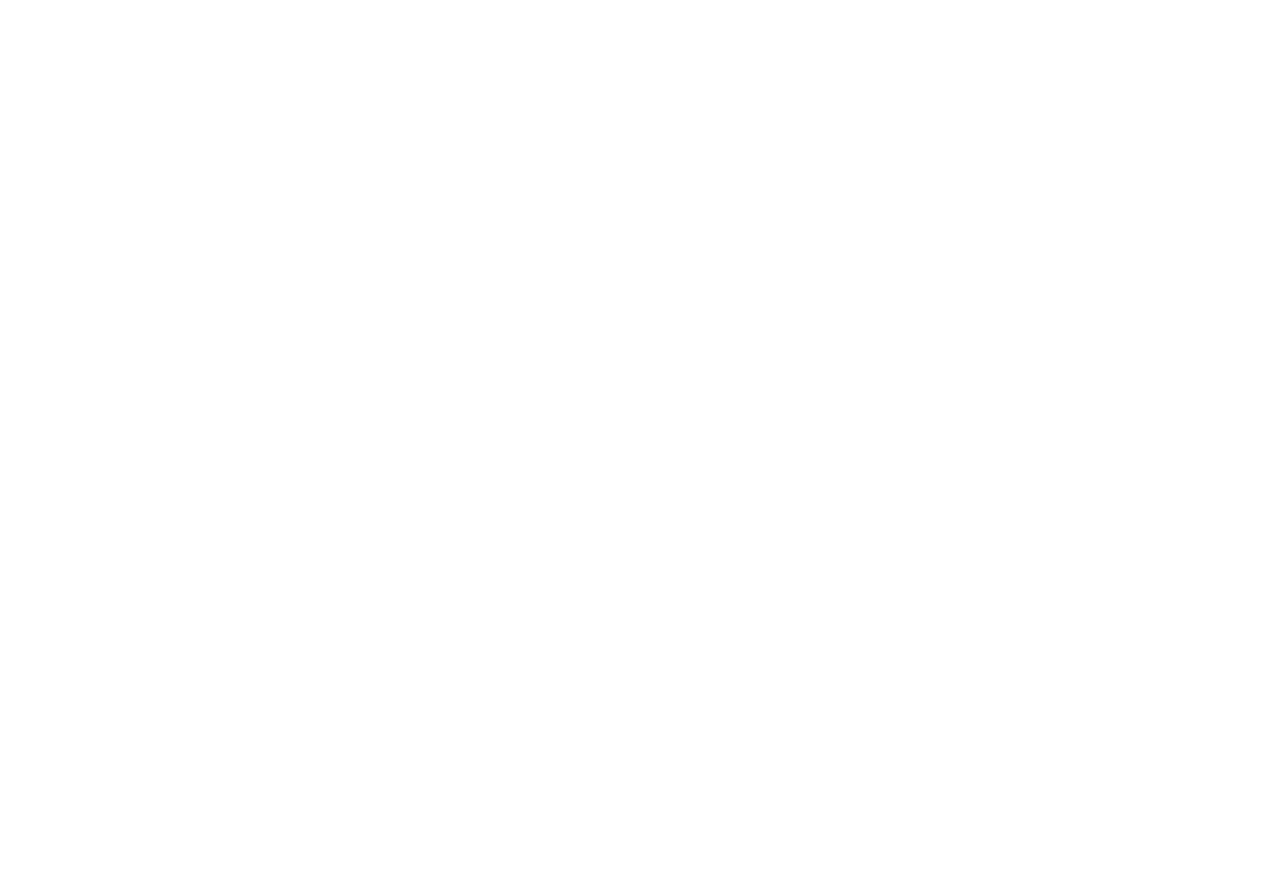
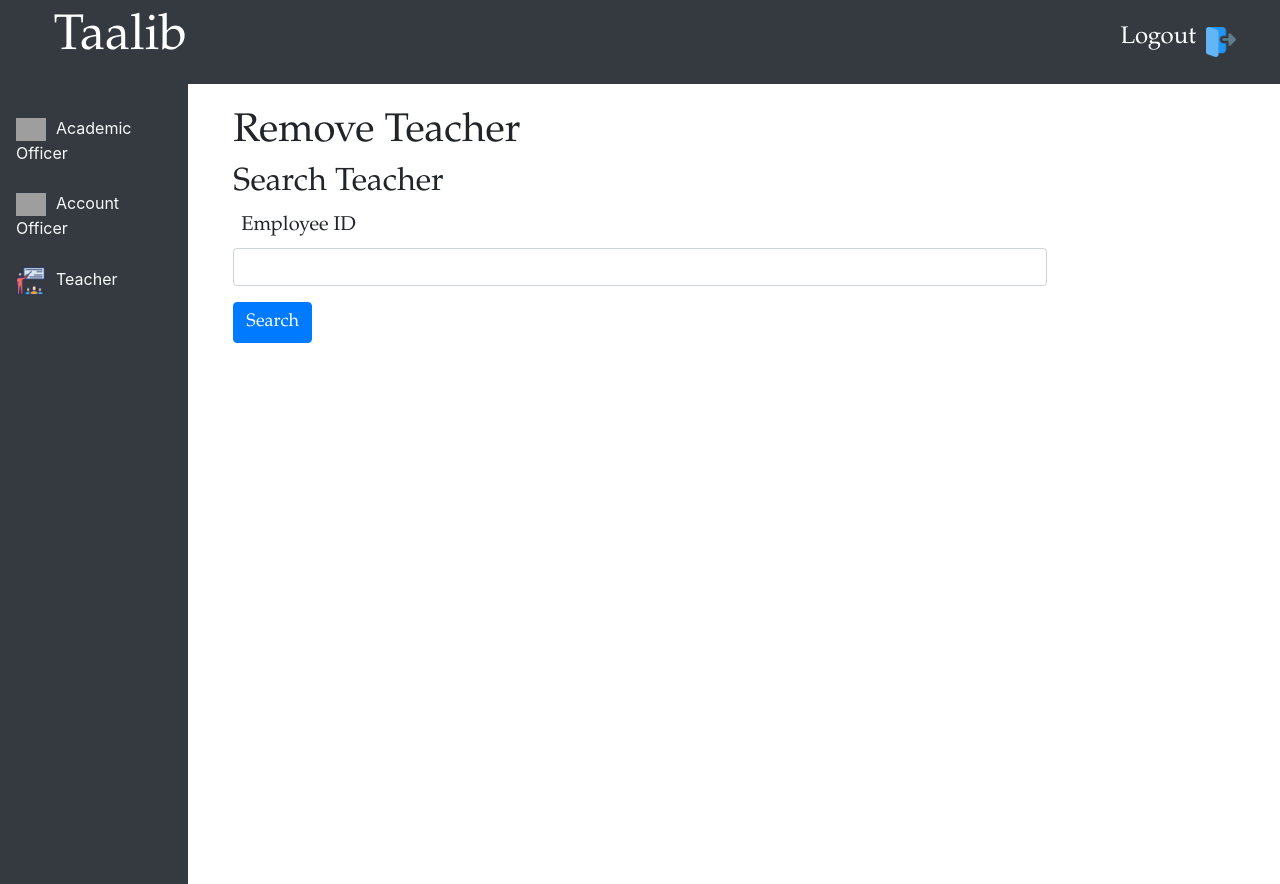
Before and after one commit to Muhammad-Hasham/Taalib, a React (Create React App) app in the folder Frontend/taalib/: page /ManageTeacher/DeleteTeacher in a window 1280 px wide. Before the commit this address had no page. Before the commit the page ends 800 px from the top, so only its background shows below. Built offline with nearby package versions, Linux system fonts and the light colour scheme; grey boxes are pictures that could not be loaded.

Commit message:
Teacher Delete Functionality complete

```diff
--- a/Frontend/taalib/src/App.js
+++ b/Frontend/taalib/src/App.js
@@ -24,6 +24,8 @@
 import ManageTeacher from "./components/pages/Teacher/TeachermanageScreen";
 import RegisterTeacher from "./components/pages/Teacher/registerTeacher";
 import TeacherInfo from "./components/pages/Teacher/TeacherInfo";
+import DeleteTeacher from "./components/pages/Teacher/DeleteTeacher";
+import TeacherDelete from "./components/pages/Teacher/delete";
 
 function App() {
   return (
@@ -98,6 +100,10 @@
           path="/ManageTeacher/RegisterTeacher/TeacherInfo"
           element={<TeacherInfo />}
         />
+
+        <Route path="/ManageTeacher/DeleteTeacher" element={<DeleteTeacher />} />
+        <Route path="/ManageTeacher/DeleteTeacher/TeacherInfo" element={<TeacherDelete />} />
+
       </Routes>
     </BrowserRouter>
   );
--- /dev/null
+++ b/Frontend/taalib/src/components/pages/Teacher/DeleteForm.js
@@ -0,0 +1,65 @@
+import React, { useState } from "react";
+import axios from "axios";
+import { useNavigate } from "react-router-dom";
+
+function DeleteForm() {
+  const navigate = useNavigate();
+  const [searchString, setSearchString] = useState("");
+
+  const handleSearch = async (e) => {
+    e.preventDefault();
+
+    let token = localStorage.getItem("user");
+        token = JSON.parse(token);
+        token = token.token
+
+        const data = {
+        employeeId: String(searchString),
+        };
+
+    try {
+      const response = await axios.get(
+        `http://localhost:3001/api/teacher/retrieve/${data.employeeId}`,
+        {
+          headers: { Authorization: token },
+        }
+      );
+
+      if (!response.data) {
+        alert("Teacher not found");
+        return;
+      }
+
+      localStorage.setItem("teacher", JSON.stringify(response.data));
+      navigate("/ManageTeacher/DeleteTeacher/TeacherInfo");
+    } catch (error) {
+      alert("Something went wrong");
+    }
+  };
+
+  return (
+    <div className="container">
+      <br />
+      <h1>Remove Teacher</h1>
+      <h2>Search Teacher</h2>
+      <form onSubmit={handleSearch}>
+        <div className="form-group">
+          <label htmlFor="employeeId">Employee ID</label>
+          <input
+            type="text"
+            className="form-control"
+            id="employeeId"
+            value={searchString}
+            onChange={(e) => setSearchString(e.target.value)}
+            required
+          />
+        </div>
+        <button type="submit" className="btn btn-primary">
+          Search
+        </button>
+      </form>
+    </div>
+  );
+}
+
+export default DeleteForm;
--- /dev/null
+++ b/Frontend/taalib/src/components/pages/Teacher/DeleteTeacher.js
@@ -0,0 +1,24 @@
+import React from "react";
+import NavBar from "../nav";
+import SideBar from "../sideBar";
+import DeleteForm from "./DeleteForm";
+
+function DeleteTeacher() {
+  return (
+    <div>
+      <NavBar />
+      <div>
+        <div className="row">
+          <div className="col-md-2">
+            <SideBar />
+          </div>
+          <div className="col-md-8">
+            <DeleteForm />
+          </div>
+        </div>
+      </div>
+    </div>
+  );
+}
+
+export default DeleteTeacher;
--- /dev/null
+++ b/Frontend/taalib/src/components/pages/Teacher/delete.js
@@ -0,0 +1,82 @@
+import React from "react";
+import NavBar from "../nav";
+import SideBar from "../sideBar";
+import axios from "axios";
+import { useNavigate } from "react-router-dom";
+
+function TeacherDelete() {
+
+  const navigate = useNavigate();
+  const teacher = JSON.parse(localStorage.getItem("teacher"));
+
+  const handleDelete = () => {
+    let token = localStorage.getItem("user");
+        token = JSON.parse(token);
+        token = token.token
+    console.log(teacher.employeeId);
+    console.log(token.token);
+    axios
+      .delete(
+        `http://localhost:3001/api/teacher/delete/${teacher.employeeId}`,
+        {
+            headers: { Authorization: token },
+        }
+      )
+      .then((response) => {
+        console.log(response);
+        alert("Teacher Deleted");
+        navigate("/ManageTeacher/DeleteTeacher");
+      })
+      .catch((err) => {
+        console.log(err);
+      });
+  };
+
+  if (!teacher || !teacher.name) {
+    // Handle the case when teacher or teacher.name is null
+    return <div>No teacher found.</div>;
+  }
+
+  return (
+    <div>
+      <NavBar />
+      <div>
+        <div className="row">
+          <div className="col-md-2">
+            <SideBar />
+          </div>
+          <div className="col-md-10">
+            <div className="container">
+              <br />
+              <h1>Teacher Information</h1>
+              <br />
+              <h1>{teacher.name}</h1>
+              <br />
+              <table className="table">
+                <tbody>
+                  <tr>
+                    <th>Email</th>
+                    <td>{teacher.email}</td>
+                  </tr>
+                  <tr>
+                    <th>Password</th>
+                    <td>{teacher.password}</td>
+                  </tr>
+                  <tr>
+                    <th>Joining Date</th>
+                    <td>{teacher.joiningDate}</td>
+                  </tr>
+                </tbody>
+              </table>
+              <button className="btn btn-danger" onClick={handleDelete}>
+                Delete
+              </button>
+            </div>
+          </div>
+        </div>
+      </div>
+    </div>
+  );
+}
+
+export default TeacherDelete;
```
